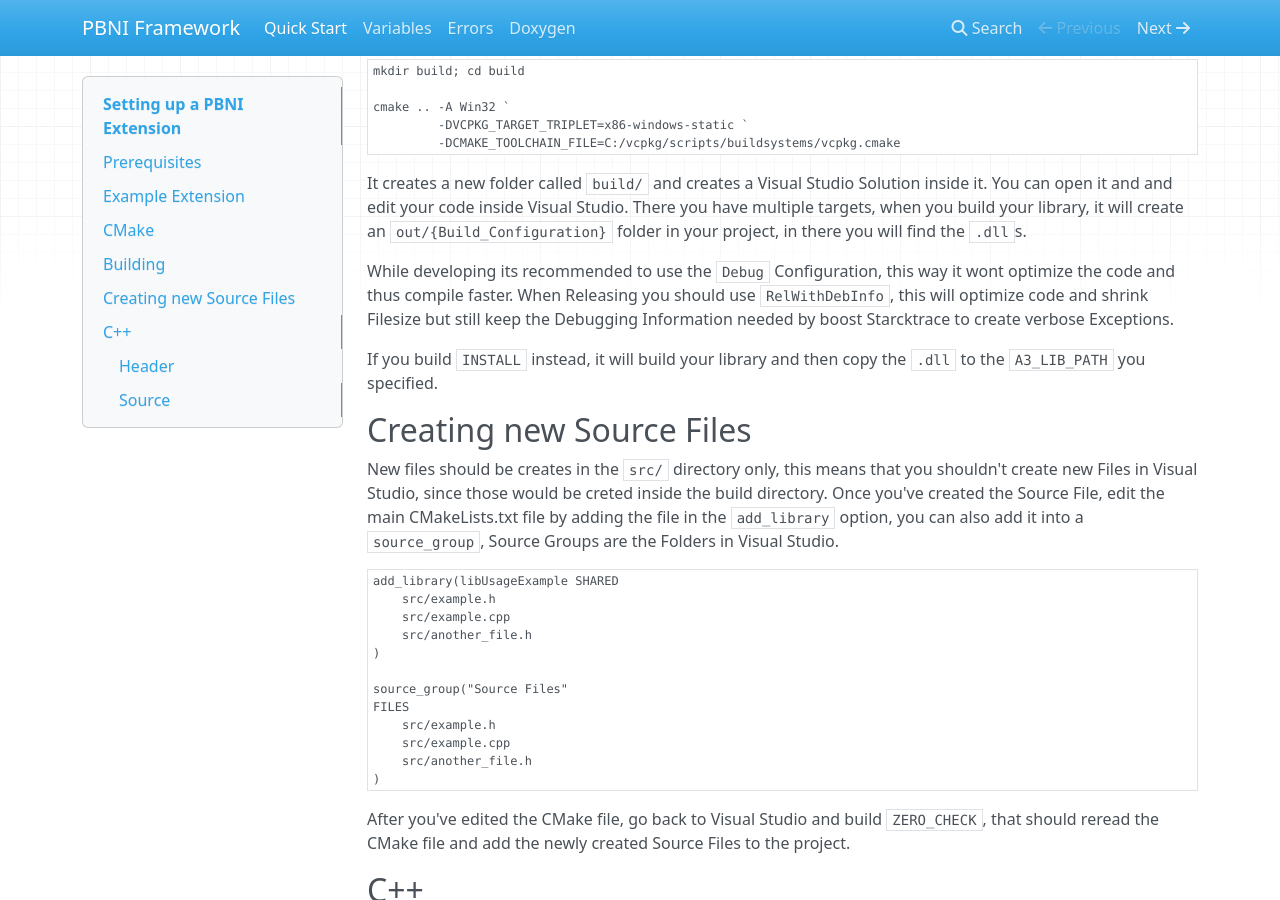
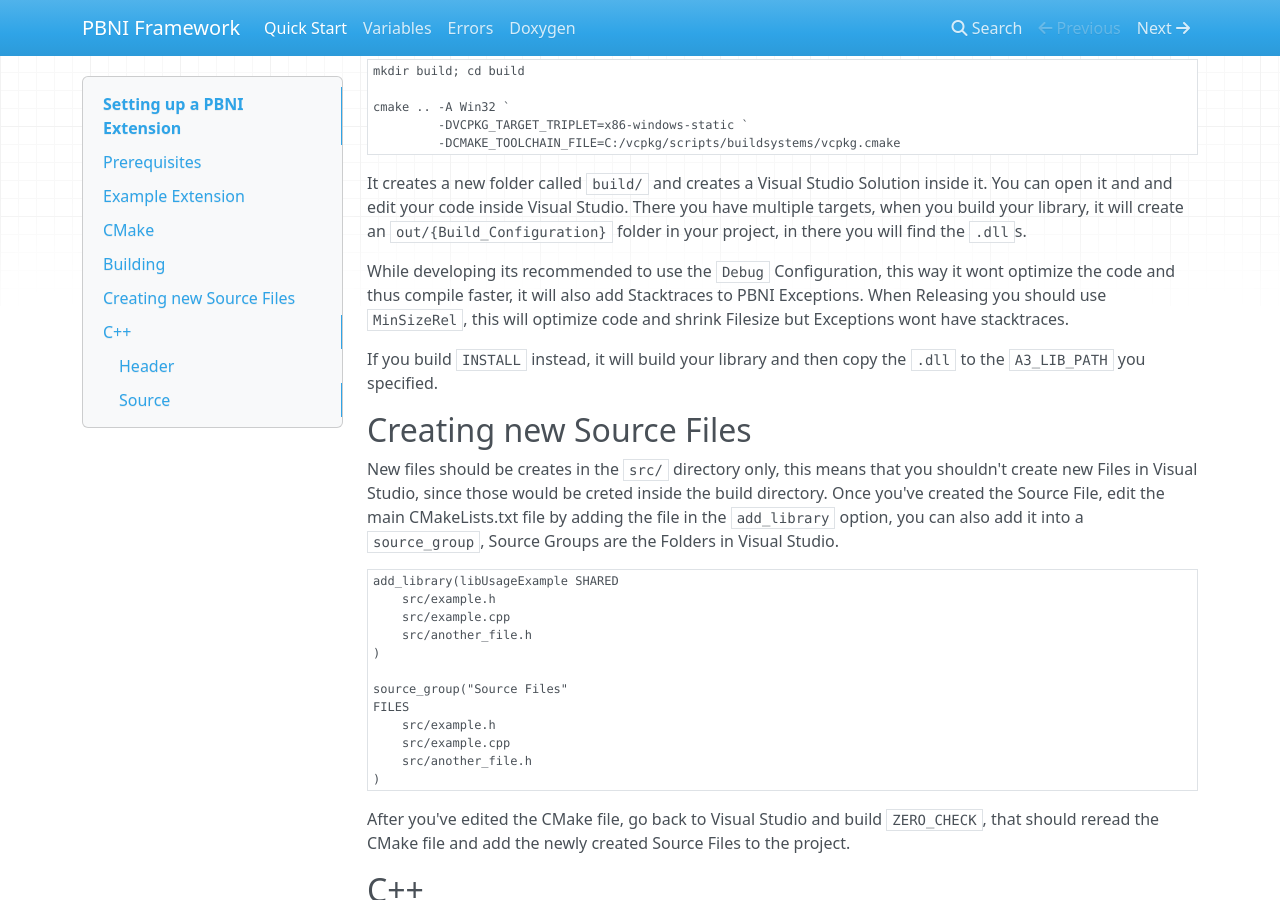
Before and after one commit to informaticon/lib.cpp.base.pbni-framework, an MkDocs documentation site: the page built from docs/quick-start.md, in a window 1280 px wide and 900 px high, scrolled down 558 px. Built offline with MkDocs 1.6.1, drawn with Linux system fonts in a browser that asks for light colours; nearby versions of some CDN libraries.

Commit message:
Change suggested Release config to MinSizeRel

````diff
--- a/docs/quick-start.md
+++ b/docs/quick-start.md
@@ -24,7 +24,7 @@ cmake .. -A Win32 `
 ```
 It creates a new folder called `build/` and creates a Visual Studio Solution inside it. You can open it and and edit your code inside Visual Studio. There you have multiple targets, when you build your library, it will create an `out/{Build_Configuration}` folder in your project, in there you will find the `.dll`s.
 
-While developing its recommended to use the `Debug` Configuration, this way it wont optimize the code and thus compile faster. When Releasing you should use `RelWithDebInfo`, this will optimize code and shrink Filesize but still keep the Debugging Information needed by boost Starcktrace to create verbose Exceptions.
+While developing its recommended to use the `Debug` Configuration, this way it wont optimize the code and thus compile faster, it will also add Stacktraces to PBNI Exceptions. When Releasing you should use `MinSizeRel`, this will optimize code and shrink Filesize but Exceptions wont have stacktraces.
 
 If you build `INSTALL` instead, it will build your library and then copy the `.dll` to the `A3_LIB_PATH` you specified.
 
````
Also changed, not shown: 1 other file.
